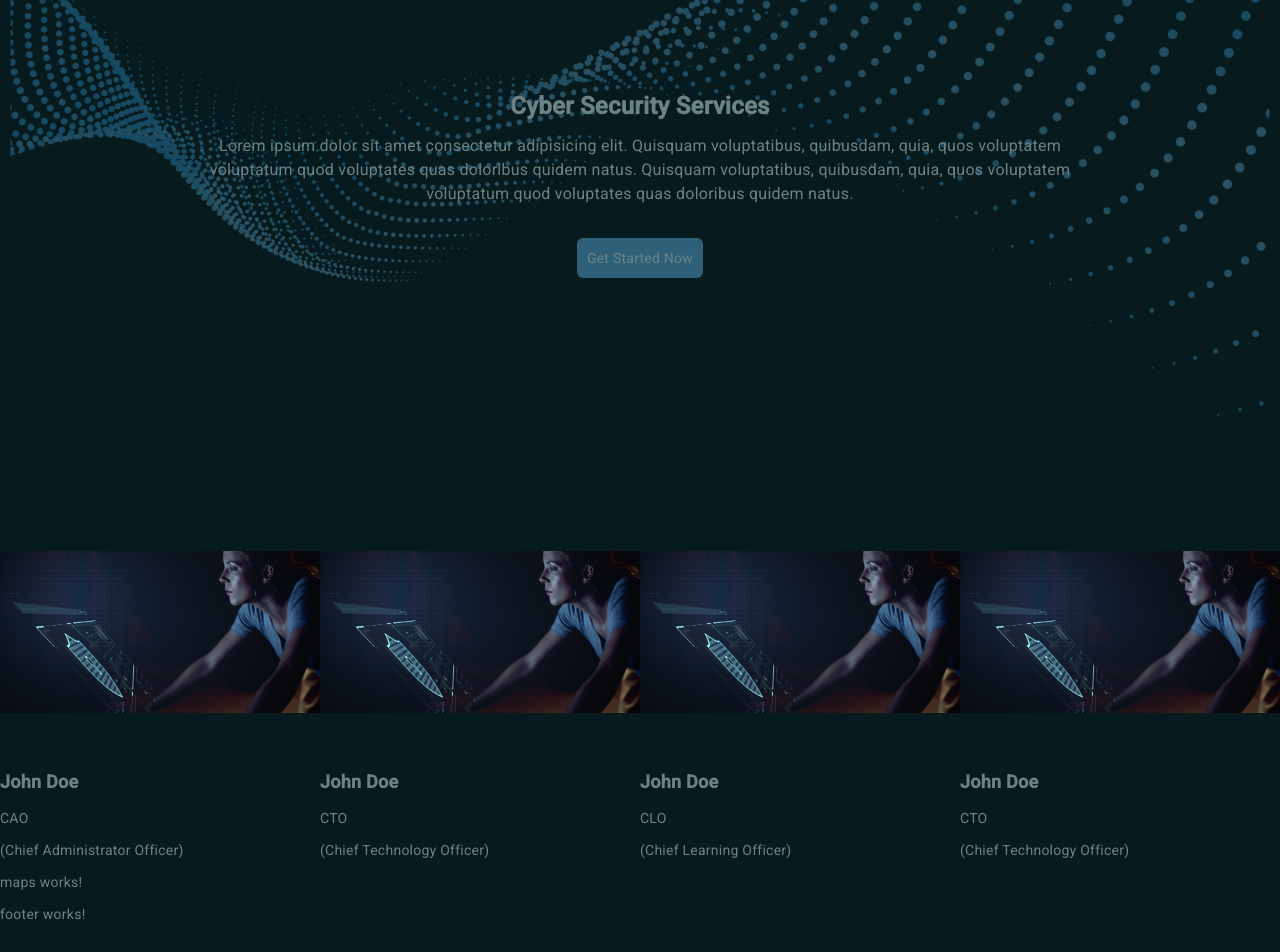
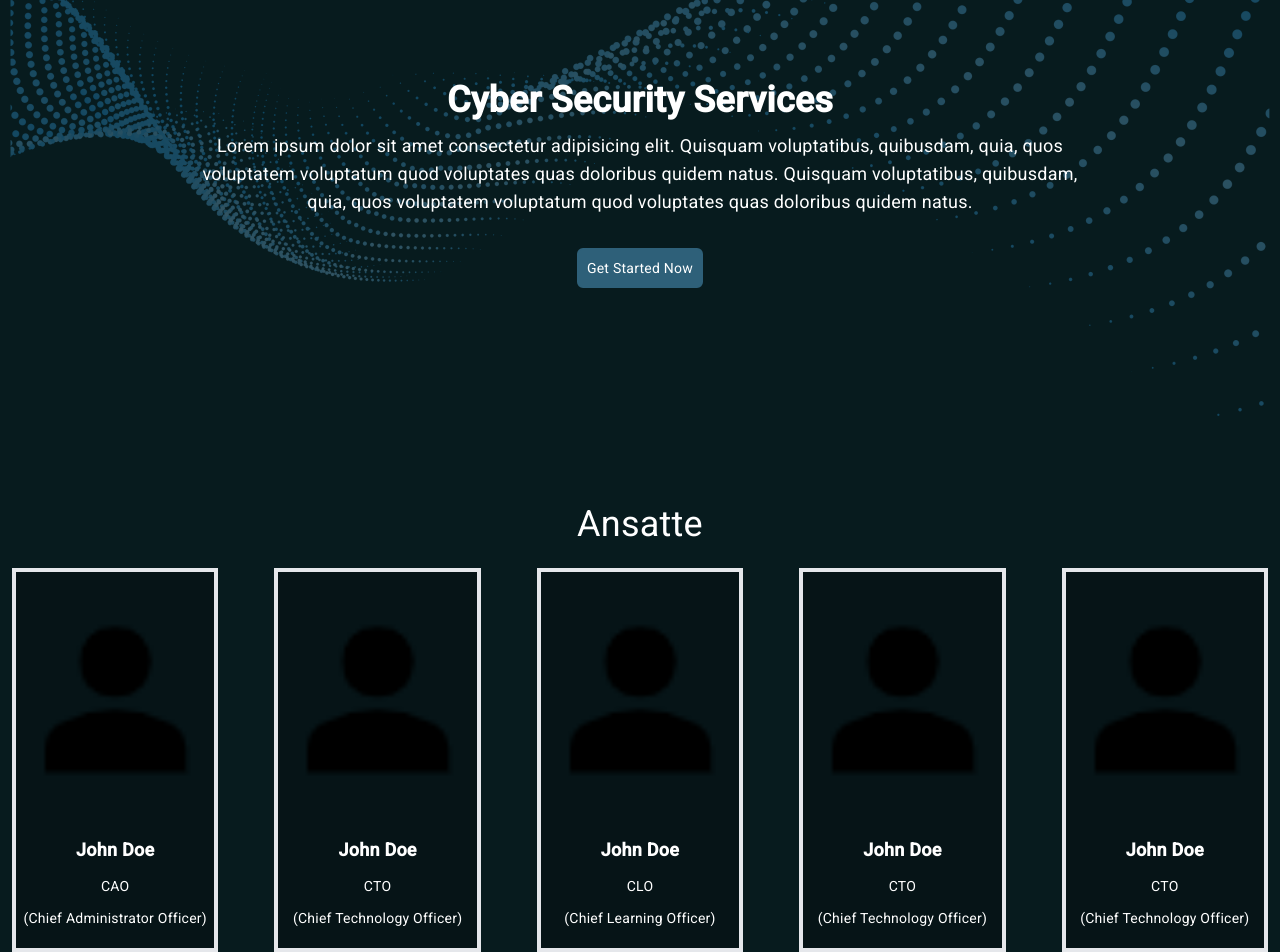
Before and after one commit to DJ-Chicken/Eksamen, an Angular app: page / in a window 1280 px wide. Shown: the part 200-1152 px from the top of the page. Before the commit the page ends 1124 px from the top, so only its background shows below. Built offline with nearby package versions, Linux system fonts and the light colour scheme.

Commit message:
UI changes
UI endringer fro Employees

```diff
--- a/src/app/components/about-us/about-us.component.html
+++ b/src/app/components/about-us/about-us.component.html
@@ -1,6 +1,6 @@
 <div class="flex flex-col justify-center items-center text-center wave">
-  <p class="font-semibold text-2xl">Cyber Security Services</p>
-  <p class="m-1 text-base max-w-4xl">
+  <p class="font-semibold text-4xl">Cyber Security Services</p>
+  <p class="m-1 text-lg max-w-4xl">
     Lorem ipsum dolor sit amet consectetur adipisicing elit. Quisquam
     voluptatibus, quibusdam, quia, quos voluptatem voluptatum quod voluptates
     quas doloribus quidem natus. Quisquam voluptatibus, quibusdam, quia, quos
--- a/src/app/components/about-us/about-us.component.scss
+++ b/src/app/components/about-us/about-us.component.scss
@@ -1,7 +1,6 @@
 .wave {
   background-size: 100%;
   background-repeat: no-repeat;
-  background-image: url(../../../assets/Images/Waves.png);
-  min-height: auto;
+  background-image: url(/assets/Images/Waves.png);
   min-height: 80vh;
 }
--- a/src/app/components/employees/employees.component.html
+++ b/src/app/components/employees/employees.component.html
@@ -1,5 +1,7 @@
-<div class="flex flex-row">
-  <div *ngFor="let employee of employees | slice : 0 : 4">
+<p class="flex text-4xl justify-center items">Ansatte</p>
+<div class="flex flex-row justify-center gap-8">
+  <div *ngFor="let employee of employees | slice : 0 : 5">
+    <div class="flex flex-col items-center bg-dBlue border-4 m-3 pb-2">
       <img
         src="{{ employee.img }}"
         alt=""
@@ -10,3 +12,4 @@
       <p class="text-notGray">{{ employee.description }}</p>
     </div>
   </div>
+</div>
--- a/src/app/components/employees/employees.component.ts
+++ b/src/app/components/employees/employees.component.ts
@@ -10,25 +10,37 @@
     {
       name: 'John Doe',
       position: 'CAO',
-      img: '../../../assets/Images/Hologram.png',
+      img: '../../../assets/Images/Person.png',
       description: '(Chief Administrator Officer)',
     },
     {
       name: 'John Doe',
       position: 'CTO',
-      img: '../../../assets/Images/Hologram.png',
+      img: '../../../assets/Images/Person.png',
       description: '(Chief Technology Officer)',
     },
     {
       name: 'John Doe',
       position: 'CLO',
-      img: '../../../assets/Images/Hologram.png',
+      img: '../../../assets/Images/Person.png',
       description: '(Chief Learning Officer)',
     },
     {
       name: 'John Doe',
       position: 'CTO',
-      img: `../../../assets/Images/Hologram.png`,
+      img: `../../../assets/Images/Person.png`,
+      description: '(Chief Technology Officer)',
+    },
+    {
+      name: 'John Doe',
+      position: 'CTO',
+      img: `../../../assets/Images/Person.png`,
+      description: '(Chief Technology Officer)',
+    },
+    {
+      name: 'John Doe',
+      position: 'CTO',
+      img: `../../../assets/Images/Person.png`,
       description: '(Chief Technology Officer)',
     },
   ];
--- a/src/app/components/navbar/navbar.component.html
+++ b/src/app/components/navbar/navbar.component.html
@@ -2,7 +2,7 @@
   <div class="flex justify-center items-center mr-4">
     <img src="../../../assets/Images/LogoBlue.png" alt="" class="h-16 p-2" />
   </div>
-  <div class="flex gap-3 justify-center items-center">
+  <div class="flex gap-3 justify-center items-center blue">
     <a href="">Produkter</a>
     <a href="">Tjenester</a>
     <a href="">Industrier</a>
--- a/src/app/components/navbar/navbar.component.scss
+++ b/src/app/components/navbar/navbar.component.scss
@@ -0,0 +1,3 @@
+.blue {
+  color: #8fa3a4 !important;
+}
--- a/src/index.html
+++ b/src/index.html
@@ -1,14 +1,24 @@
-<!doctype html>
+<!DOCTYPE html>
 <html lang="en">
   <head>
-  <meta charset="utf-8">
+    <meta charset="utf-8" />
     <title>Eksamen</title>
-  <base href="/">
-  <meta name="viewport" content="width=device-width, initial-scale=1">
-  <link rel="icon" type="image/x-icon" href="favicon.ico">
-  <link rel="preconnect" href="https://fonts.gstatic.com">
-  <link href="https://fonts.googleapis.com/css2?family=Roboto:wght@300;400;500&display=swap" rel="stylesheet">
-  <link href="https://fonts.googleapis.com/icon?family=Material+Icons" rel="stylesheet">
+    <base href="/" />
+    <meta name="viewport" content="width=device-width, initial-scale=1" />
+    <link rel="icon" type="image/x-icon" href="favicon.ico" />
+    <link rel="preconnect" href="https://fonts.gstatic.com" />
+    <link
+      href="https://fonts.googleapis.com/css2?family=Roboto:wght@300;400;500&display=swap"
+      rel="stylesheet"
+    />
+    <link
+      href="https://fonts.googleapis.com/icon?family=Material+Icons"
+      rel="stylesheet"
+    />
+    <link
+      rel="stylesheet"
+      href="https://fonts.googleapis.com/css2?family=Material+Symbols+Outlined:opsz,wght,FILL,GRAD@20..48,100..700,0..1,-50..200"
+    />
   </head>
   <body class="mat-typography">
     <app-root></app-root>
--- a/src/styles.scss
+++ b/src/styles.scss
@@ -12,5 +12,5 @@
   font-family: Roboto, "Helvetica Neue", sans-serif;
 
   background-color: #071b1e;
-  color: #6c8385;
+  color: white;
 }
--- a/tailwind.config.js
+++ b/tailwind.config.js
@@ -5,6 +5,7 @@
     extend: {
       colors: {
         blue: "#2e6079",
+        dBlue: "#061417",
       },
     },
   },
```
Also changed, not shown: src/assets/Images/Person.png (added). Lines whose indentation alone changed are shown as unchanged.
